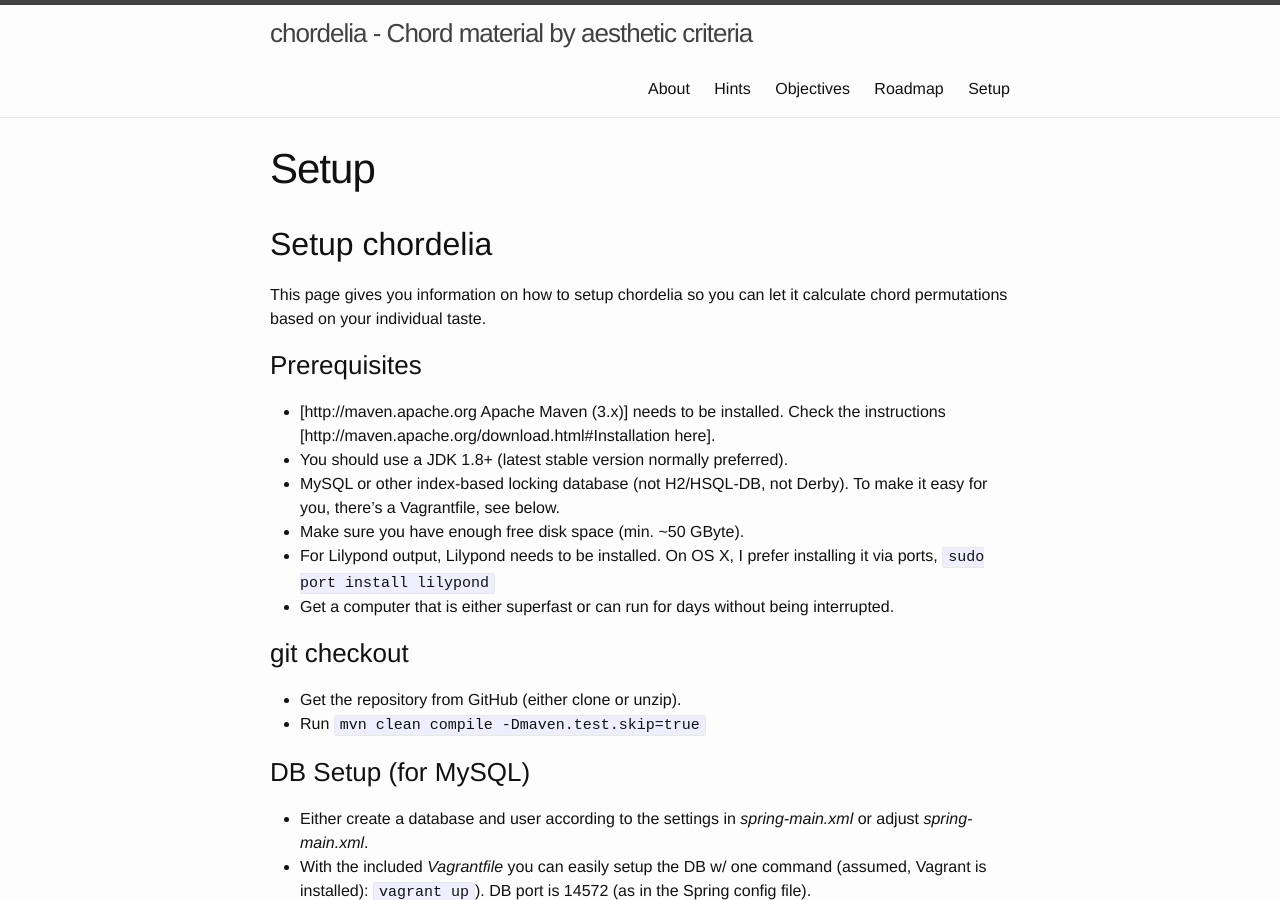
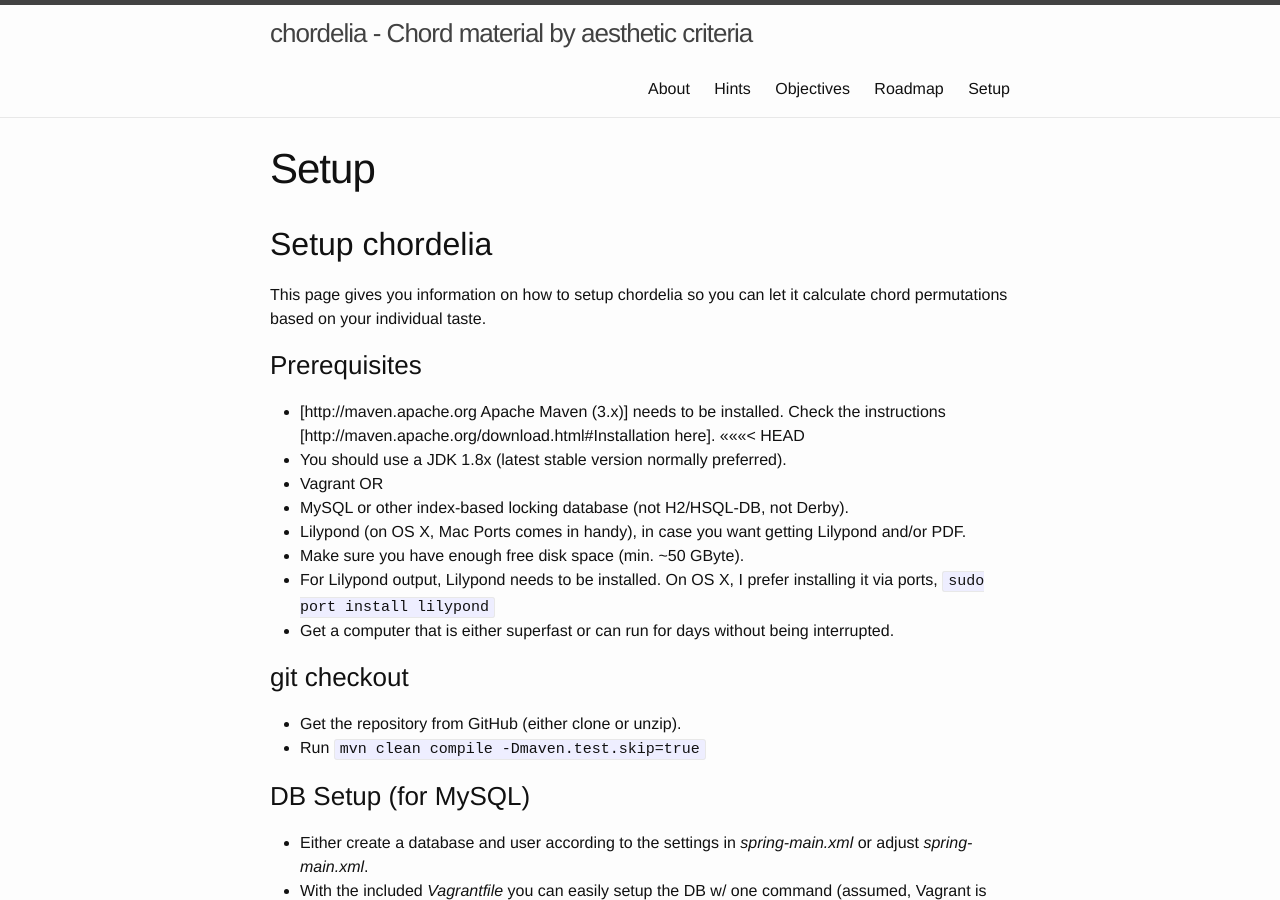
Before and after one commit to karstengresch/chordelia, a Jekyll site: the page built from _pages/setup.md, in a window 1280 px wide and 900 px high. Built offline with Jekyll 4.4.1, drawn with Linux system fonts in a browser that asks for light colours.

Commit message:
Doc: Setup

````diff
--- a/_pages/setup.md
+++ b/_pages/setup.md
@@ -11,8 +11,11 @@
 
 ###  Prerequisites
   * [http://maven.apache.org Apache Maven (3.x)] needs to be installed. Check the instructions [http://maven.apache.org/download.html#Installation here].
-  * You should use a JDK 1.8+ (latest stable version normally preferred).
-  * MySQL or other index-based locking database (not H2/HSQL-DB, not Derby). To make it easy for you, there's a Vagrantfile, see below.
+<<<<<<< HEAD
+  * You should use a JDK 1.8x (latest stable version normally preferred).
+  * Vagrant OR
+  * MySQL or other index-based locking database (not H2/HSQL-DB, not Derby).
+  * Lilypond (on OS X, Mac Ports comes in handy), in case you want getting Lilypond and/or PDF.
   * Make sure you have enough free disk space (min. ~50 GByte).
   * For Lilypond output, Lilypond needs to be installed. On OS X, I prefer installing it via ports, ```sudo port install lilypond```
   * Get a computer that is either superfast or can run for days without being interrupted.
````
